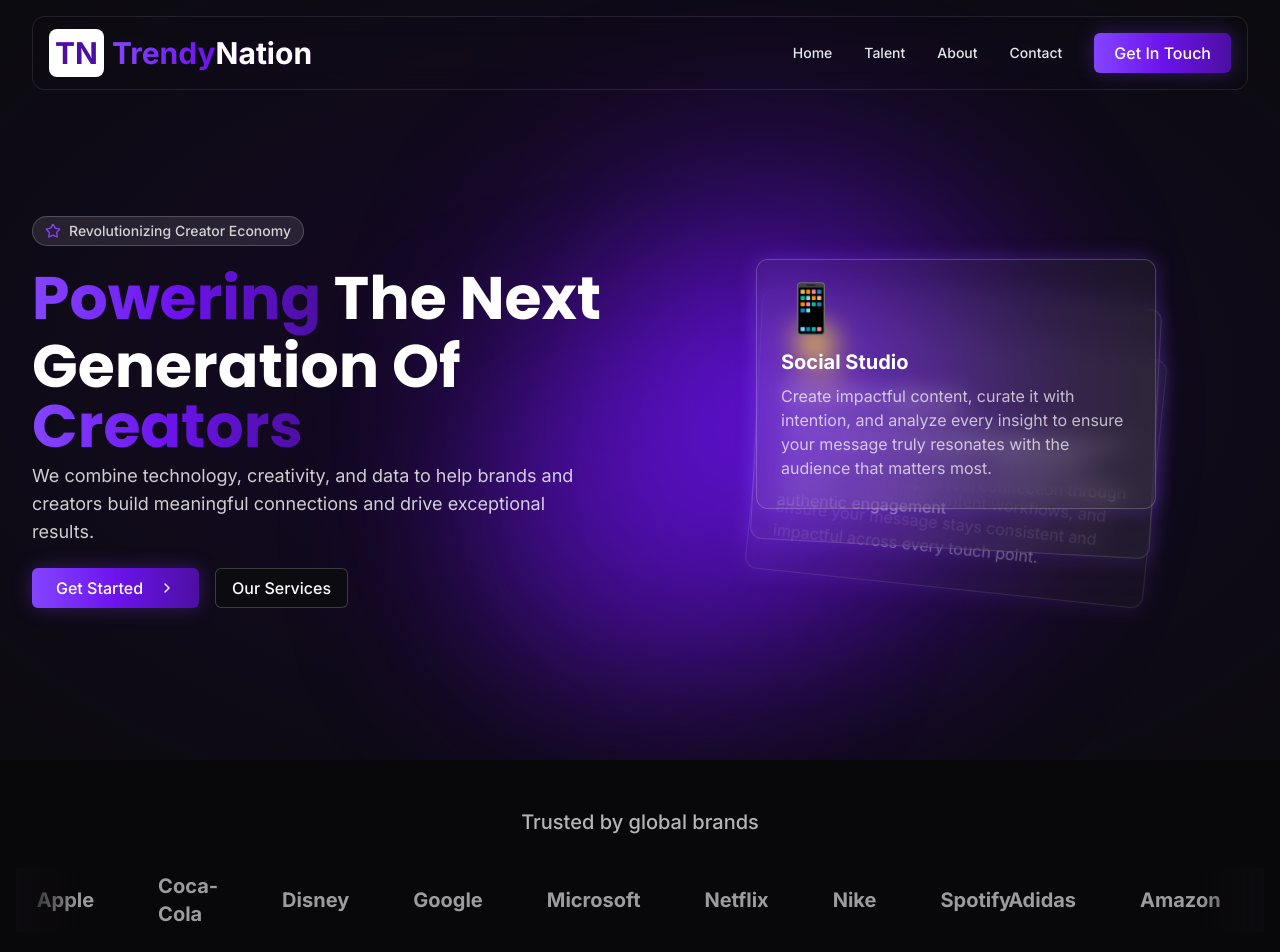
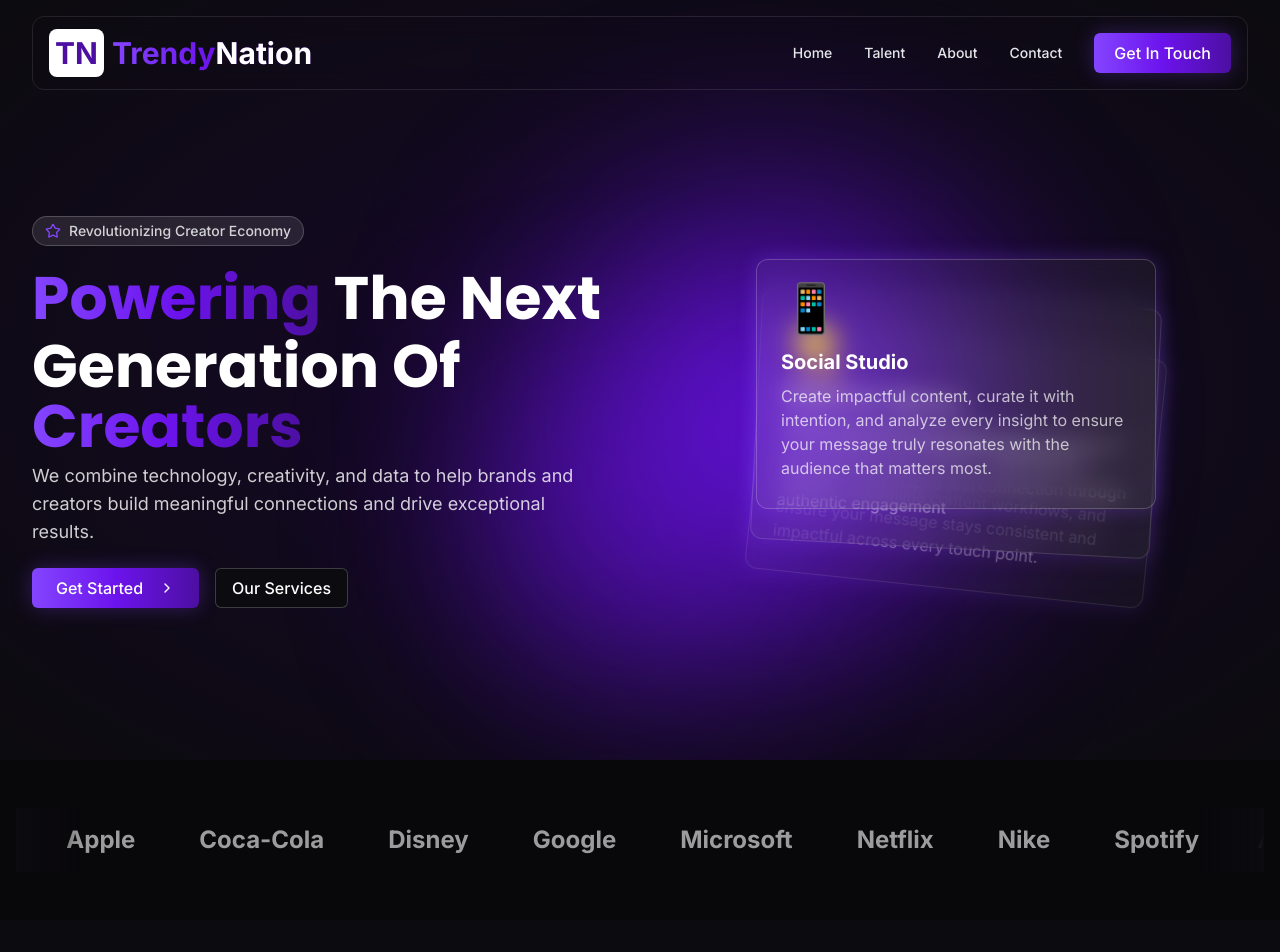
Before and after one commit to shakerscode/BeastNation, a React (Vite) app: page / in a window 1280 px wide. Shown: the top 952 px of the page. Built offline with nearby package versions, Linux system fonts and the light colour scheme.

Commit message:
feat: client logo fixed

```diff
--- a/src/components/home/ClientLogos.tsx
+++ b/src/components/home/ClientLogos.tsx
@@ -9,9 +9,6 @@ const ClientLogos = () => {
   return (
     <section className="py-12 overflow-hidden bg-beast-black/30">
       <div className="max-w-7xl mx-auto px-4">
-        <div className="text-center mb-8">
-          <h2 className="text-xl font-medium text-white/70">Trusted by global brands</h2>
-        </div>
 
         <div className="relative">
           {/* Gradient fades on edges */}
@@ -26,19 +23,19 @@ const ClientLogos = () => {
                   key={client}
                   className="mx-8 h-16 w-32 flex items-center justify-center opacity-60 hover:opacity-100 transition-opacity duration-300 grayscale hover:grayscale-0"
                 >
-                  <div className="font-bold text-xl">{client}</div>
+                  <div className="font-bold text-2xl whitespace-nowrap">{client}</div>
                 </div>
               ))}
             </div>
 
             {/* Duplicate for seamless looping */}
-            <div className="flex items-center justify-around min-w-full animate-marquee">
+            <div className="flex items-center justify-around min-w-full animate-marquee ml-[20%]">
               {clients.map((client) => (
                 <div
                   key={`dup-${client}`}
                   className="mx-8 h-16 w-32 flex items-center justify-center opacity-60 hover:opacity-100 transition-opacity duration-300 grayscale hover:grayscale-0"
                 >
-                  <div className="font-bold text-xl">{client}</div>
+                  <div className="font-bold text-2xl whitespace-nowrap">{client}</div>
                 </div>
               ))}
             </div>
```
